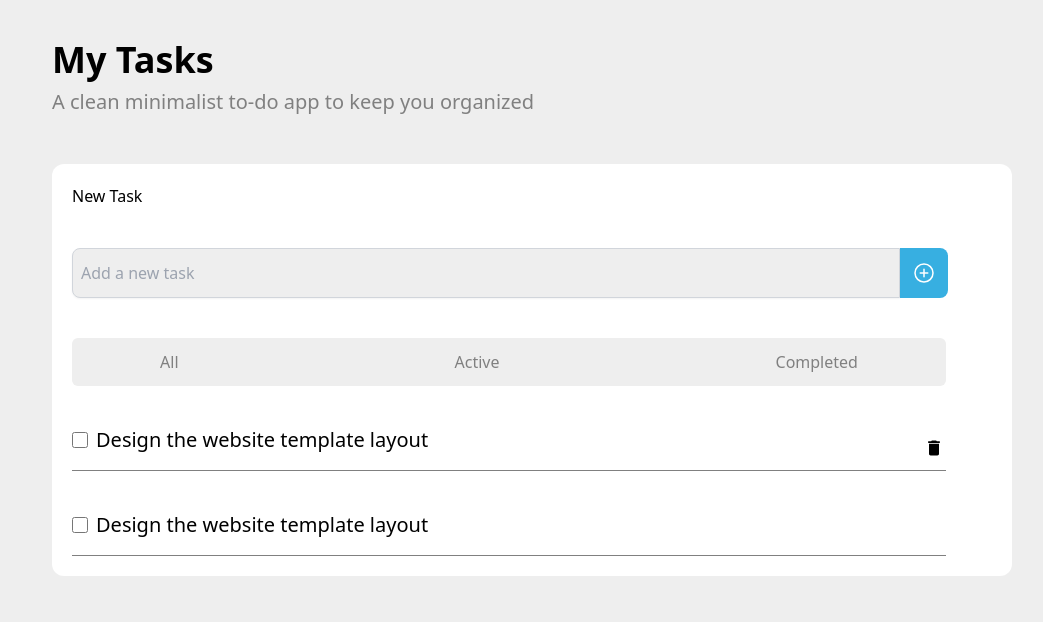
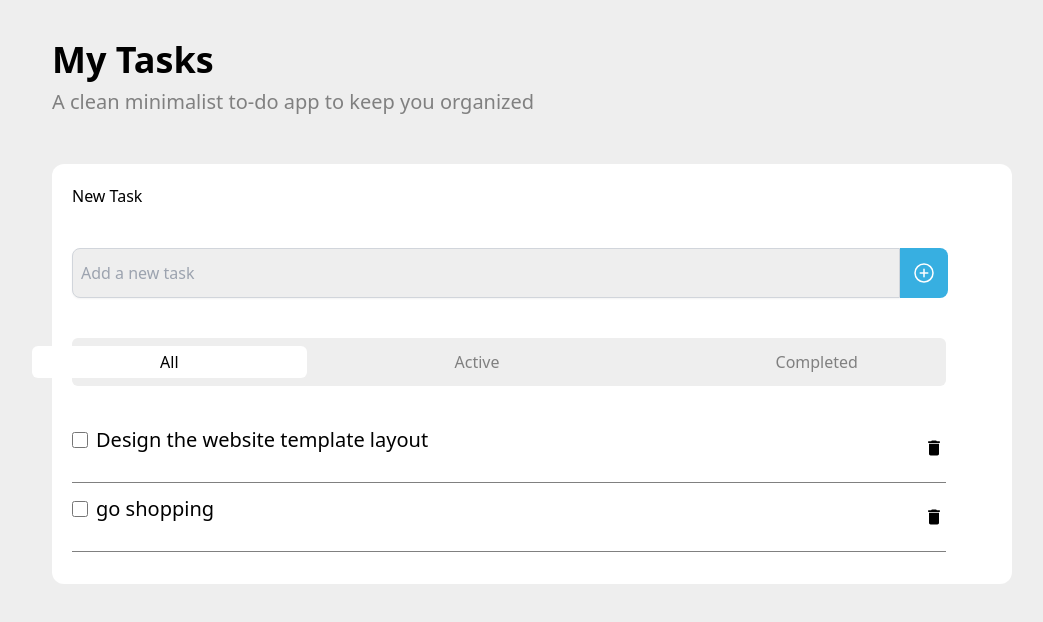
Before and after one commit to yozanSAN/TODO-LIST-APP, a React (Vite) app: page /home in a window 1280 px wide. Shown: the top 622 px of the page, without its empty margins (108-1151 px from the left). Built offline with nearby package versions, Linux system fonts and the light colour scheme.

Commit message:
tasks filtering feature implemented

```diff
--- /dev/null
+++ b/src/components/NoTasks.jsx
@@ -0,0 +1,12 @@
+import React from 'react'
+import { MdChecklist } from "react-icons/md";
+
+export default function NoTasks() {
+    return (
+        <div className='flex flex-col justify-center items-center gap-3 my-3'>
+            <MdChecklist className='text-5xl font-bold text-secondary'/>
+            <p className='text-xl'>YOUR LIST IS EMPTY</p>
+            <p className='text-secondary'>Add task to get started</p>
+        </div>
+    )
+}
--- a/src/data/tasks.js
+++ b/src/data/tasks.js
@@ -0,0 +1,16 @@
+const tasks = [
+  {
+    id: 1,
+    title: 'Design the website template layout',
+    status:'active'
+  },
+
+  {
+    id: 2,
+    title: 'go shopping',
+    status:'completed'
+  },
+
+];
+
+export default tasks;
--- a/src/pages/home.jsx
+++ b/src/pages/home.jsx
@@ -1,15 +1,35 @@
 import { IoAddCircleOutline } from "react-icons/io5";
 import { MdDelete } from "react-icons/md";
+import tasksData from "../data/tasks";
+import NoTasks from "../components/NoTasks";
+import { useState } from "react";
+function Home() {
+    const [tasks, setTasks] = useState(tasksData);
+    const [isActiveButton, setIsActiveButton] = useState('all');
+    //FILTERING TASKS BY THE STATUS
+    const completedTasks = tasksData.filter(task => task.status === 'completed');
+    const activeTasks = tasksData.filter(task => task.status === 'active');
 
+    const handleActiveClick = () => {
+        setIsActiveButton('active');
+        setTasks(activeTasks);
+    };
+    const handleCompletedClick = () => {
+        setIsActiveButton('completed');
+        setTasks(completedTasks)
+    };
 
-function Home() {
+    const handleAllClick = () => {
+        setIsActiveButton('all');
+        setTasks(tasksData)
+    };
 
     return (
         <div className="flex flex-col justify-center items-start mx-40 my-10 gap-2">
             <h1 className="text-4xl font-bold">My Tasks</h1>
             <p className="text-xl text-secondary">A clean minimalist to-do app to keep you organized</p>
 
-            <div class="bg-white my-10 grid grid-cols-1 gap-10 p-5 rounded-xl w-full">
+            <div className="bg-white my-10 grid grid-cols-1 gap-10 p-5 rounded-xl w-full">
                 <div>
                     <p>New Task</p>
                 </div>
@@ -20,35 +40,39 @@ function Home() {
                 </div>
 
                 <div className="flex justify-center items-center gap-5 bg-background py-2 max-w-[95%] rounded-md">
-                    <button className="bg-transparent text-secondary px-32 py-1 rounded-md active:text-black active:bg-white">All</button>
-                    <button className="bg-transparent text-secondary px-32 py-1 rounded-md active:text-black active:bg-white">Active</button>
-                    <button className="bg-transparent text-secondary px-32 py-1 rounded-md active:text-black active:bg-white">Completed</button>
+                    <button onClick={handleAllClick} className={` px-32 py-1 rounded-md hover:bg-white text-black ${isActiveButton === 'all' ? 'bg-white text-black' : 'bg-transparent text-secondary'}`}>All</button>
+
+                    <button onClick={handleActiveClick} className={` px-32 py-1 rounded-md hover:bg-white text-black ${isActiveButton === 'active' ? 'bg-white text-black' : 'bg-transparent text-secondary'}`}>Active</button>
+
+                    <button onClick={handleCompletedClick} className={` px-32 py-1 rounded-md hover:bg-white text-black ${isActiveButton === 'completed' ? 'bg-white text-black' : 'bg-transparent text-secondary'}`}>Completed</button>
                 </div>
                 <div>
 
+                    {
+                        Array.isArray(tasks) && tasks.length === 0 ? (
+                            <NoTasks />
+                        )
+                            :
+                            (
+                                tasks.map((task) =>
+                                    <div key={task.id}>
                                         <div className="flex justify-between items-center">
-                        <div class="flex items-center mb-4">
-                            <input id="default-checkbox" type="checkbox" value="" class="w-4 h-4 border border-default-medium rounded-xs bg-neutral-secondary-medium focus:ring-2 focus:ring-brand-soft" />
-                            <label for="default-checkbox" class="select-none ms-2 text-xl font-medium text-heading">
-                                Design the website template layout
+                                            <div className="flex items-center mb-4">
+                                                <input id="default-checkbox" type="checkbox" value="" className="w-4 h-4 border border-default-medium rounded-xs bg-neutral-secondary-medium focus:ring-2 focus:ring-brand-soft" />
+                                                <label htmlFor="default-checkbox" className="select-none ms-2 text-xl font-medium text-heading">
+                                                    {task.title}
                                                 </label>
                                             </div>
                                             <button className="mr-12">
                                                 <MdDelete className="w-5 h-5" />
                                             </button>
                                         </div>
-                    <hr className="border-1 border-secondary w-[95%]" />
+                                        <hr className="border-1 border-secondary w-[95%] my-3" />
                                     </div>
-
-
-                <div>
-                    <div class="flex items-center mb-4">
-                        <input id="default-checkbox" type="checkbox" value="" class="w-4 h-4 border border-default-medium rounded-xs bg-neutral-secondary-medium focus:ring-2 focus:ring-brand-soft" />
-                        <label for="default-checkbox" class="select-none ms-2 text-xl font-medium text-heading">Design the website template layout</label>
+                                )
+                            )
+                    }
                 </div>
-                    <hr className="border-1 border-secondary w-[95%]" />
-                </div>
-
             </div>
         </div>
     )
```
Lines whose indentation alone changed are shown as unchanged.
